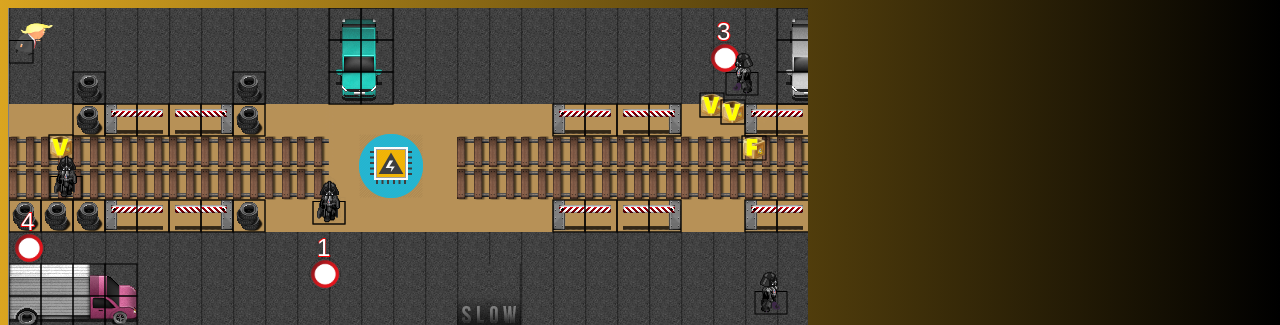
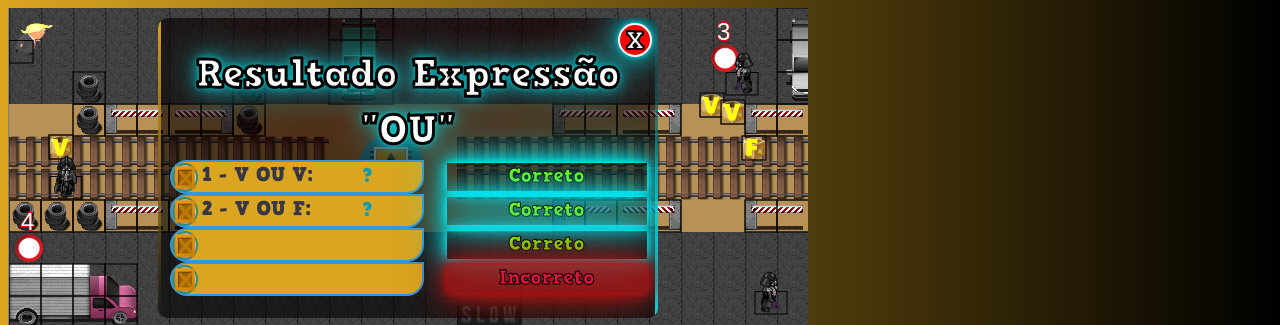
Before and after one commit to pauloAlves98/br.edu.projetoihm.traininblocks, a plain HTML site: page index.html in a window 1280 px wide. Shown: the top 325 px of the page. Drawn offline with nearby package versions, Linux system fonts and the light colour scheme.

Commit message:
Alerta verificar respostas

```diff
--- a/index.html
+++ b/index.html
@@ -38,9 +38,11 @@
       height: 500px;
       width: 800px;
     }
-    #canvas{
+
+    #canvas {
       position: absolute;
     }
+
     #contentCanvas {
       height: 500px;
       width: 800px;
@@ -318,6 +320,7 @@
       animation: mymove 5s;
     } */
     .card-expressao-logica {
+
       font-family: HVD_Comic_Serif_Pro;
       /* position: absolute; */
       width: 100%;
@@ -386,12 +389,14 @@
       text-align: start;
       /* text-align: center; */
     }
-    .resultado-item-card-expressao-logica{
+
+    .resultado-item-card-expressao-logica {
       text-align: start;
       width: 30%;
       color: rgb(18, 156, 168);
       /* background-color: blue; */
     }
+
     /* Cronometro */
     .container-inventario-card-cronometro {
 
@@ -859,6 +864,72 @@
     }
 
 
+/* Verificar respostas */
+.container-alerta-card-verificar-respostas
+    {
+      /* vertical-align: bottom; */
+      top: 10%;
+      position: absolute;
+      width: 100%;
+      text-align: center;
+      font-size: 20px;
+      font-family: HVD_Comic_Serif_Pro;
+
+    }
+
+    .card-verificar-respostas
+    {
+      font-family: HVD_Comic_Serif_Pro;
+      width: 100%;
+      display: flex;
+      flex-direction: row;
+      flex-wrap: wrap;
+    }
+
+    .titulo-card-verificar-respostas {
+      font-family: HVD_Comic_Serif_Pro;
+      -webkit-text-stroke-width: 3px;
+      -webkit-text-stroke-color: #000;
+      color: #fffdd9;
+      color: white;
+      width: 100%;
+      font-size: 40px;
+      text-align: center;
+      text-shadow: 0 0 5px #03e9f4,
+        0 0 15px #03e9f4,
+        0 0 40px #03e9f4,
+        0 0 90px #b61111;
+    }
+    .item-card-verificar-respostas{
+      /* margin-left: 10px; */
+      color: rgb(54, 54, 68);
+      width: 50%;
+      align-items: center;
+      vertical-align: center;
+      margin: auto;
+
+    }
+
+    .resultado-verificar-respostas-correto, .resultado-verificar-respostas-errado{
+      /* margin-left: 10px; */
+      color: rgb(122, 243, 0);
+
+      text-align: center;
+      /* background-color: darkgoldenrod; */
+      margin: auto;
+      width: 40%;
+      left: 50%;
+      text-align: center;
+      animation: animation-pisca-buttom-sim 4s linear infinite;
+      -webkit-text-stroke-width: 1px;
+      -webkit-text-stroke-color: #000;
+    }
+    .resultado-verificar-respostas-errado{
+      /* margin-left: 10px; */
+      color: crimson;
+      margin: auto;
+      animation: animation-pisca-buttom-nao 4s linear infinite
+    }
 
     /* fim inventario */
   </style>
@@ -872,6 +943,49 @@
       <!-- canvas aqui -->
     </div>
     <!-- Estrutura de um alerta -->
+    <a class="alerta-container motionL" href="#">
+      <span></span>
+
+      <span></span>
+
+      <span></span>
+
+      <span></span>
+      <div class="alerta-container-close">X</div>
+      <div class="container-alerta-card-verificar-respostas">
+        <div class="card-verificar-respostas">
+          <div class="titulo-card-verificar-respostas">Resultado Expressão "OU"</div>
+            <div class="item-card-expressao-logica item-card-verificar-respostas">
+              <div class="icon-item-card-expressao-logica"><img class="img-icon-item-card-expressao-logica"
+                  src="assets/caixagame.png" alt=""></div>
+              <div id="sintaxe-expressao-1" class="sintaxe-item-card-expressao-logica"></div>
+              <div id="resultado-expressao-1" class="resultado-item-card-expressao-logica"></div>
+            </div>
+            <div class="resultado-verificar-respostas-correto">Correto</div>
+            <div class="item-card-expressao-logica item-card-verificar-respostas">
+              <div class="icon-item-card-expressao-logica"><img class="img-icon-item-card-expressao-logica"
+                  src="assets/caixagame.png" alt=""></div>
+              <div id="sintaxe-expressao-2" class="sintaxe-item-card-expressao-logica"></div>
+              <div id="resultado-expressao-2" class="resultado-item-card-expressao-logica"></div>
+            </div>
+            <div class="resultado-verificar-respostas-correto">Correto</div>
+            <div class="item-card-expressao-logica item-card-verificar-respostas">
+              <div class="icon-item-card-expressao-logica"><img class="img-icon-item-card-expressao-logica"
+                  src="assets/caixagame.png" alt=""></div>
+              <div id="sintaxe-expressao-2" class="sintaxe-item-card-expressao-logica"></div>
+              <div id="resultado-expressao-2" class="resultado-item-card-expressao-logica"></div>
+            </div>
+            <div class="resultado-verificar-respostas-correto">Correto</div>
+            <div class="item-card-expressao-logica item-card-verificar-respostas">
+              <div class="icon-item-card-expressao-logica"><img class="img-icon-item-card-expressao-logica"
+                  src="assets/caixagame.png" alt=""></div>
+              <div id="sintaxe-expressao-2" class="sintaxe-item-card-expressao-logica"></div>
+              <div id="resultado-expressao-2" class="resultado-item-card-expressao-logica"></div>
+            </div>
+            <div class="resultado-verificar-respostas-errado">Incorreto</div>
+        </div>
+      </div>
+    </a>
     <!-- <a class="alerta-container motionL" href="#">
 
       <span></span>
@@ -884,10 +998,10 @@
 
       <div class="alerta-container-close">X</div> -->
 
-      <!-- Conteudo do alerta aqui -->
+    <!-- Conteudo do alerta aqui -->
 
-      <!-- Opção resetar caixas -->
-      <!-- <div class="container-alerta-card-resetar-caixas">
+    <!-- Opção resetar caixas -->
+    <!-- <div class="container-alerta-card-resetar-caixas">
         <div class="card-botoes">
 
           <div class="titulo-card-resetar-caixas">Resetar Caixas?</div>
@@ -902,8 +1016,8 @@
           </div>
         </div>
       </div> -->
-      <!-- Opção sair do jogo -->
-      <!-- <div class="container-alerta-card-sair-jogo">
+    <!-- Opção sair do jogo -->
+    <!-- <div class="container-alerta-card-sair-jogo">
         <div class="card-botoes">
 
           <div class="titulo-card-sair-jogo">Sair do Jogo?</div>
@@ -925,7 +1039,7 @@
           <div class="card-barralife">
             <div class="progress">
               <div class="progress-bar">
-                <div id="valor-life"class="progress-valor">100%</div>
+                <div id="valor-life" class="progress-valor">100%</div>
               </div>
             </div>
           </div>
```
Also changed, not shown: controller/controllerInventario.js (added), controller/controllerJoyStick.js (added).
